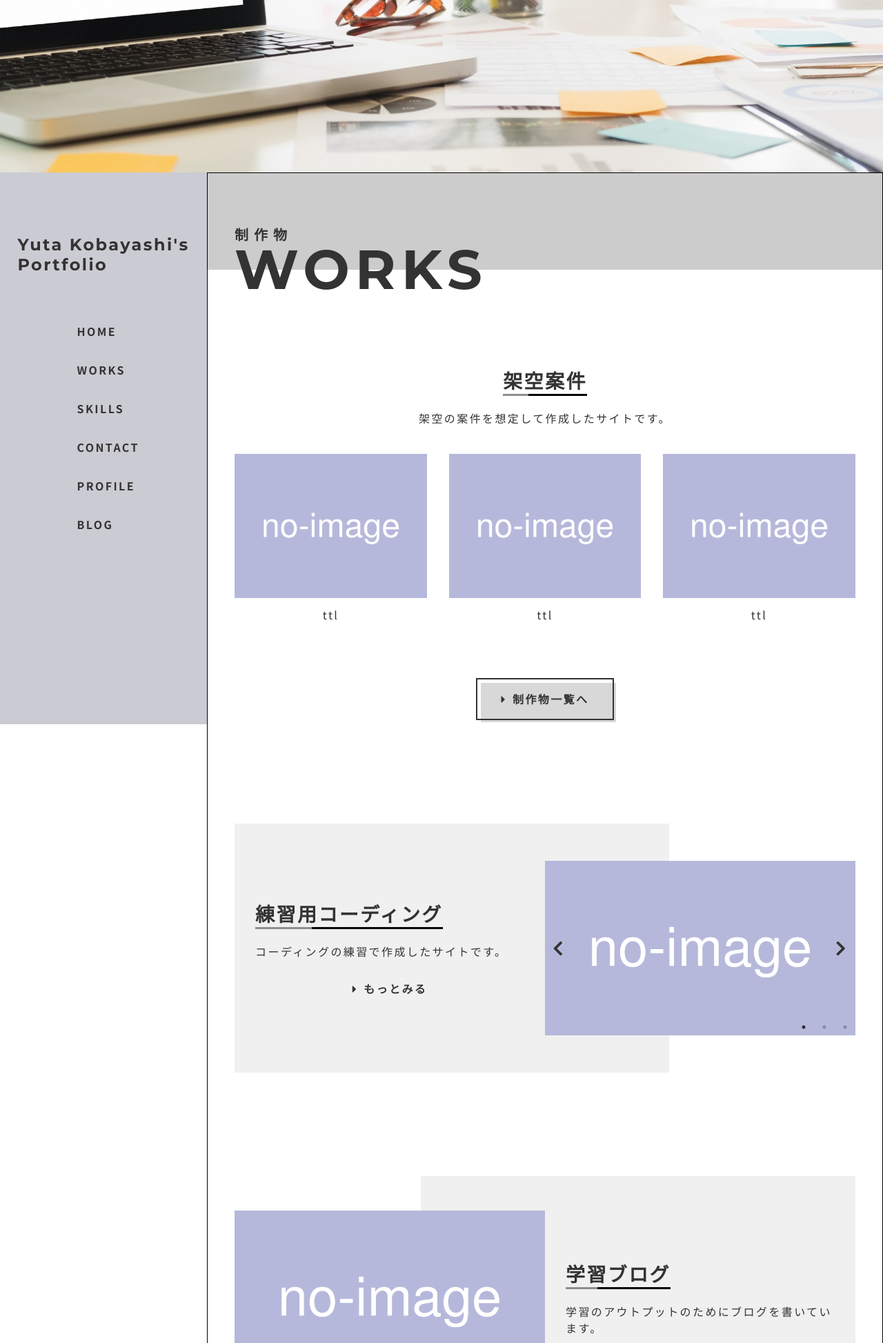
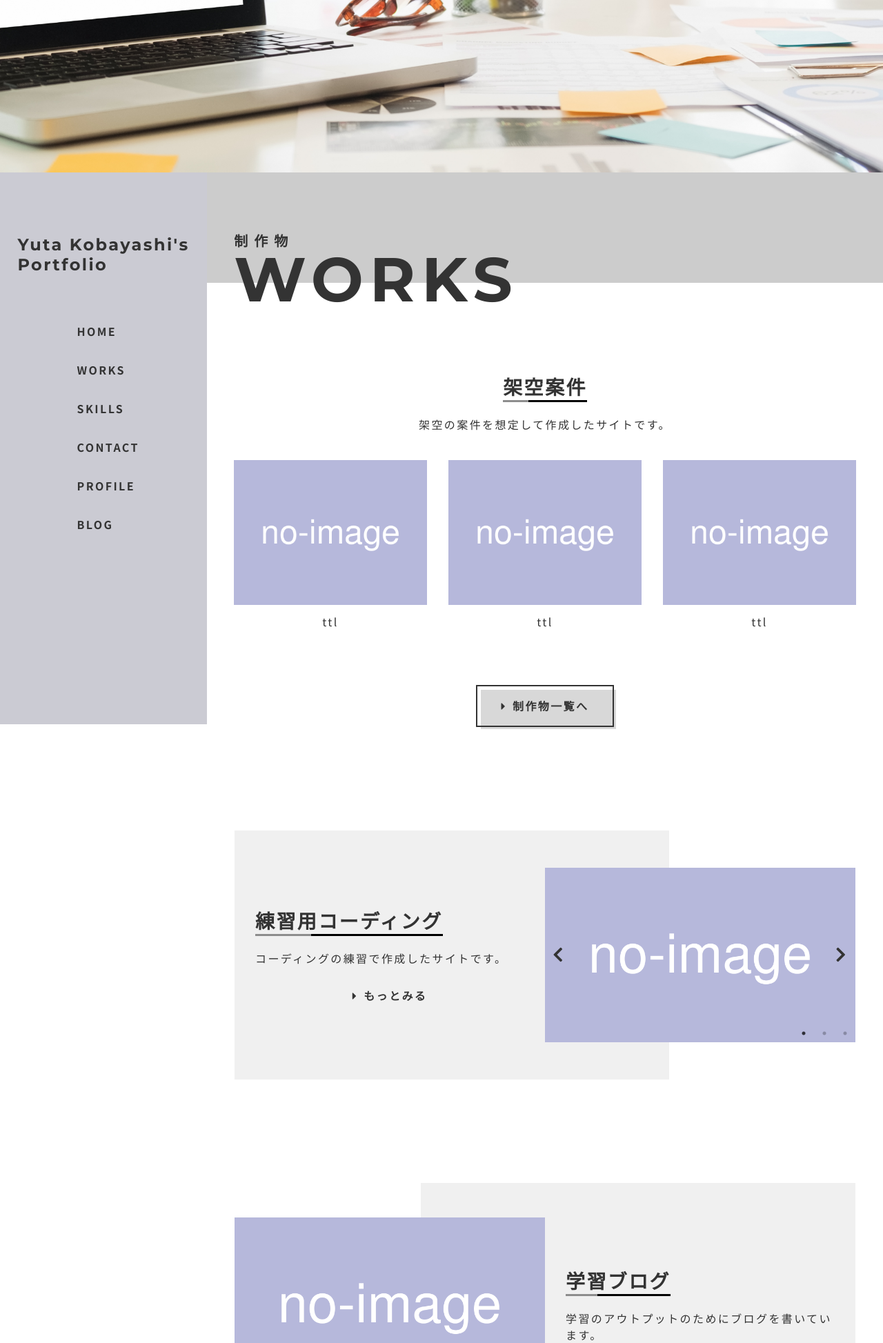
Before and after one commit to kbo580/my-portfolio-ver4, a PHP site: page / in a window 1280 px wide. Shown: the part 550-2497 px from the top of the page at 69% size. Run offline with PHP 8.4, Linux system fonts and the light colour scheme; style sheets or scripts are compiled from the project's sources.

Commit message:
no message

```diff
--- a/css/styles.css
+++ b/css/styles.css
@@ -74,7 +74,6 @@ body {
 }
 
 section {
-  border: 1px solid #000;
   padding: 40px 0 80px;
   position: relative;
 }
@@ -115,7 +114,8 @@ footer {
     font-size: 16px;
   }
   section {
-    padding: 80px 0 150px;
+    width: 100%;
+    padding: 90px 0 150px;
     position: relative;
   }
 }
@@ -204,8 +204,8 @@ section::before {
 
 @media (min-width: 1000px) {
   .section-heading {
-    font-size: 80px;
-    margin-bottom: 100px;
+    font-size: 90px;
+    margin-bottom: 90px;
   }
   .jp-title {
     font-size: 20px;
@@ -214,7 +214,7 @@ section::before {
     font-size: 28px;
   }
   section::before {
-    height: 140px;
+    height: 160px;
   }
 }
 
@@ -665,20 +665,10 @@ body.active {
 /*-------------------------------------------- */
 /* contact */
 /* -------------------------------------------- */
-.contact .section-heading {
-  margin-bottom: 40px;
-}
-
 .contact-text {
   max-width: 575px;
   width: 100%;
   margin: 0 auto 60px;
-}
-
-@media (min-width: 1000px) {
-  .contact .section-heading {
-    margin-bottom: 60px;
-  }
 }
 
 /*-------------------------------------------- */
@@ -700,12 +690,4 @@ footer {
 /*-------------------------------------------- */
 /* 共通設定 */
 /* -------------------------------------------- */
-/*==================================================
-スライダーのためのcss
-===================================*/
-.slider {
-  /*↑z-indexの値をh1のz-indexの値よりも小さくして背景に回す*/
-}
-
-/*ドットナビゲーションの設定*/
 /*# sourceMappingURL=styles.css.map */
--- a/css/styles.scss
+++ b/css/styles.scss
@@ -69,7 +69,7 @@ body{
 }
 
 section{
-  border: 1px solid #000;
+  // border: 1px solid #000;
   padding: 40px 0 80px;
   position: relative;
 }
@@ -105,7 +105,8 @@ footer{
   }
 
   section{
-    padding: 80px 0 150px;
+    width: 100%;
+    padding: 90px 0 150px;
     position: relative;
   }
 }
@@ -133,7 +134,6 @@ footer{
   font-weight: bold;
   font-size: 20px;
 }
-
 
 /* sectionの背景 */
 section::before{
@@ -195,8 +195,8 @@ section::before{
 
 @media (min-width: 1000px){
   .section-heading{
-    font-size: 80px;
-    margin-bottom: 100px;
+    font-size: 90px;
+    margin-bottom: 90px;
   }
 
   .jp-title{
@@ -207,11 +207,11 @@ section::before{
     font-size: 28px;
   }
 
-
   section::before{
-    height: 140px;
+    height: 160px;
   }
 }
+
 
 /* -------------------------------------------- */
 /* header */
@@ -660,7 +660,7 @@ body.active{
 /* -------------------------------------------- */
 .contact{
   .section-heading{
-    margin-bottom: 40px;
+    // margin-bottom: 40px;
   }
 }
 
@@ -674,7 +674,7 @@ body.active{
 @media (min-width: 1000px){
   .contact{
     .section-heading{
-      margin-bottom: 60px;
+      // margin-bottom: 60px;
     }
   }
 
@@ -700,45 +700,3 @@ footer{
 @media (min-width: 1000px){
 
 }
-
-/*==================================================
-スライダーのためのcss
-===================================*/
-.slider {
-  // position:relative;
-	// z-index: 1;
-	/*↑z-indexの値をh1のz-indexの値よりも小さくして背景に回す*/
-	// height: 100vh;/*スライダー全体の縦幅を画面の高さいっぱい（100vh）にする*/
-}
-
-
-
-
-
-/*ドットナビゲーションの設定*/
-
-.slick-dots {
-	// position: relative;
-	// z-index: 3;
-  //   text-align:center;
-	// margin:-50px 0 0 0;/*ドットの位置*/
-}
-
-.slick-dots li {
-  //   display:inline-block;
-	// margin:0 5px;
-}
-
-.slick-dots button {
-    // color: transparent;
-    // outline: none;
-    // width:8px;/*ドットボタンのサイズ*/
-    // height:8px;/*ドットボタンのサイズ*/
-    // display:block;
-    // border-radius:50%;
-    // background:#fff;/*ドットボタンの色*/
-}
-
-.slick-dots .slick-active button{
-    // background:#333;/*ドットボタンの現在地表示の色*/
-}
```
Also changed, not shown: 1 other file.
